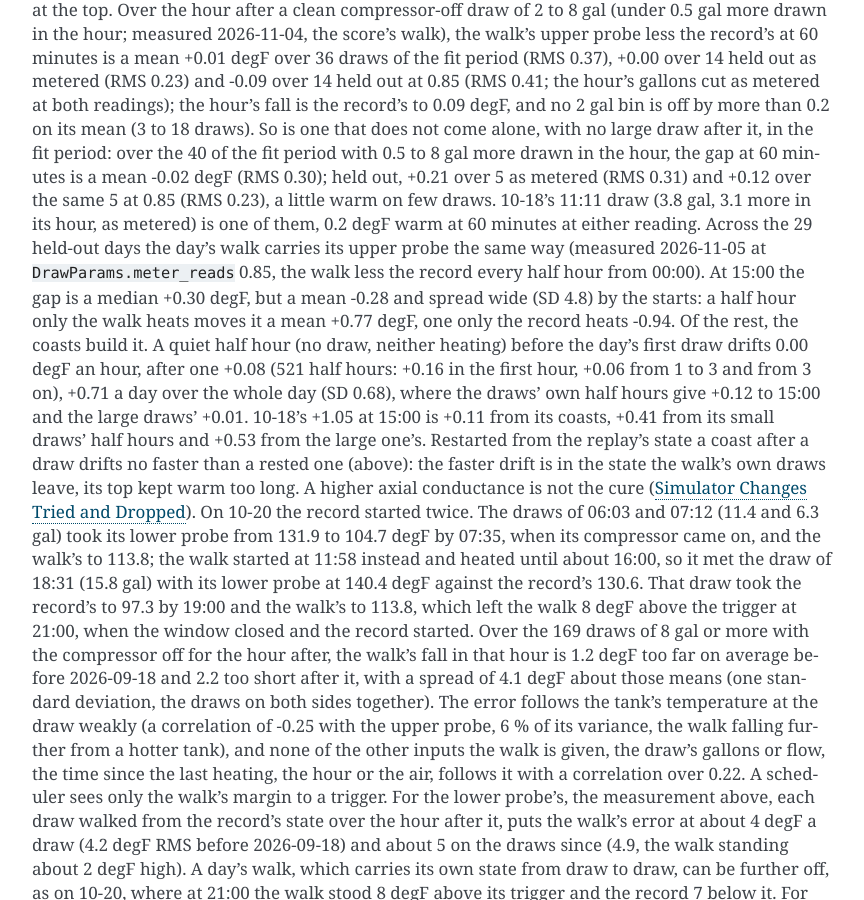
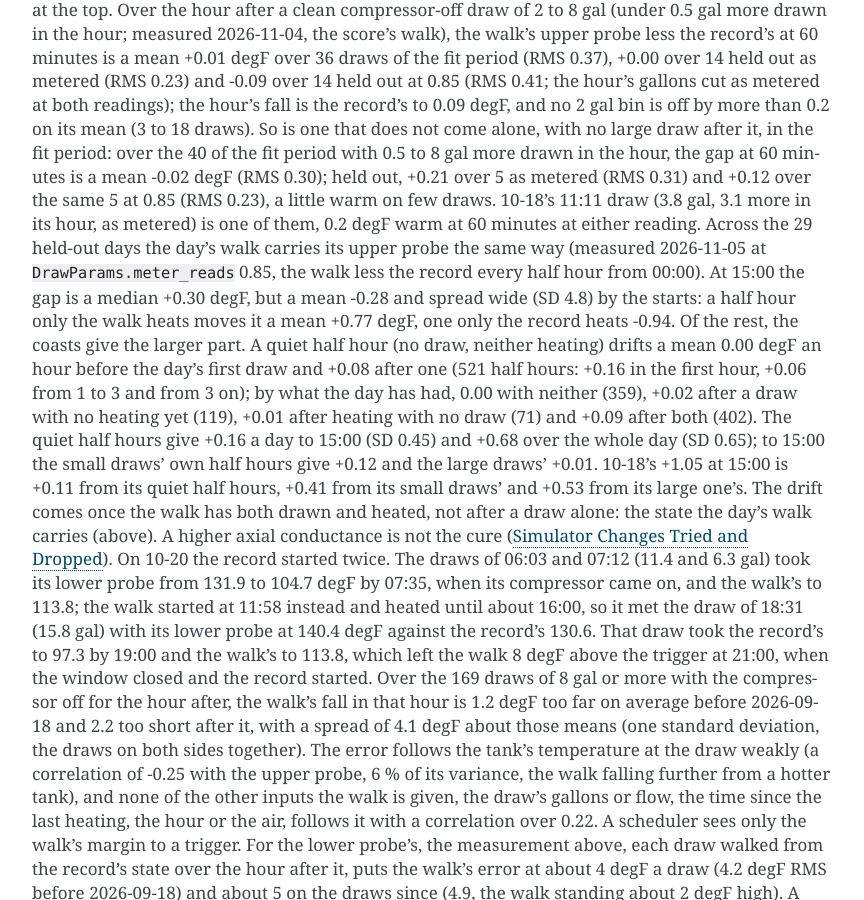
Before and after one commit to eman/nwp500-python, a Sphinx documentation site: the page built from docs/explanation/simulator.rst, in a window 1280 px wide and 900 px high, scrolled down 14413 px. Shown: the whole window, without its empty margins (338-1202 px from the left). Built offline with Sphinx 7.4.7, drawn with Linux system fonts in a browser that asks for light colours.

Commit message:
docs(sim): the drift comes after both a draw and heating; coasts the larger part; conductance figures exact

```diff
--- a/docs/explanation/simulator.rst
+++ b/docs/explanation/simulator.rst
@@ -836,58 +836,60 @@
 every half hour from 00:00). At 15:00 the gap is a median +0.30 degF,
 but a mean -0.28 and spread wide (SD 4.8) by the starts: a half hour
 only the walk heats moves it a mean +0.77 degF, one only the record
-heats -0.94. Of the rest, the coasts build it. A quiet half hour (no
-draw, neither heating) before the day's first draw drifts 0.00 degF an
-hour, after one +0.08 (521 half hours: +0.16 in the first hour, +0.06
-from 1 to 3 and from 3 on), +0.71 a day over the whole day (SD 0.68),
-where the draws' own half hours give +0.12 to 15:00 and the large draws'
-+0.01. 10-18's +1.05 at 15:00 is +0.11 from its coasts, +0.41 from its
-small draws' half hours and +0.53 from the large one's. Restarted from
-the replay's state a coast after a draw drifts no faster than a rested
-one (above): the faster drift is in the state the walk's own draws
-leave, its top kept warm too long. A higher axial conductance is not the
-cure (:doc:`simulator-tried`). On 10-20 the record started twice. The
-draws of 06:03 and 07:12 (11.4 and 6.3 gal) took its lower probe from
-131.9 to 104.7 degF by 07:35, when its compressor came on, and the
-walk's to 113.8; the walk started at 11:58 instead and heated until
-about 16:00, so it met the draw of 18:31 (15.8 gal) with its lower probe
-at 140.4 degF against the record's 130.6. That draw took the record's to
-97.3 by 19:00 and the walk's to 113.8, which left the walk 8 degF above
-the trigger at 21:00, when the window closed and the record started.
-Over the 169 draws of 8 gal or more with the compressor off for the hour
-after, the walk's fall in that hour is 1.2 degF too far on average
-before 2026-09-18 and 2.2 too short after it, with a spread of 4.1 degF
-about those means (one standard deviation, the draws on both sides
-together). The error follows the tank's temperature at the draw weakly
-(a correlation of -0.25 with the upper probe, 6 % of its variance, the
-walk falling further from a hotter tank), and none of the other inputs
-the walk is given, the draw's gallons or flow, the time since the last
-heating, the hour or the air, follows it with a correlation over 0.22. A
-scheduler sees only the walk's margin to a trigger. For the lower
-probe's, the measurement above, each draw walked from the record's state
-over the hour after it, puts the walk's error at about 4 degF a draw
-(4.2 degF RMS before 2026-09-18) and about 5 on the draws since (4.9,
-the walk standing about 2 degF high). A day's walk, which carries its
-own state from draw to draw, can be further off, as on 10-20, where at
-21:00 the walk stood 8 degF above its trigger and the record 7 below it.
-For the upper probe's, which set 10-18's start, the same walk, read at
-the hour's end on those draws, puts the error at about 0.5 degF a draw
-(0.51 RMS) before 2026-09-18 and about 1 (0.97) since, yet on 10-18 the
-walk's upper probe ran 2 degF warm by 20:41. A start the walk calls or
-misses by less than a probe's error a draw should be read as uncertain,
-and after a day of draws a wider margin can be too, as on 10-20, where
-at 21:00 the walk's lower probe stood 15 degF above the record's.
-``sim.start_margins`` gives each coast of a walk its nearest approach to
-each trigger. On the 29 held-out days (measured 2026-11-03 on the same
-params, the draws as metered) the walk placed all but 11 of the record's
-compressor starts within 30 minutes, and 3 of the 11 fell on coasts it
-did not start, 5 on coasts it started at another time and 3 while it was
-heating. By trigger, inside the windows 2 of 23 such coasts: 10-18 at
-the smallest upper margin, 1.8 degF, at the window's close, and 10-24 at
-the fourth smallest, 7.8; for the lower trigger 1 of 24, 10-20 at the
-second smallest, 7.0 degF. The lower margin of 23 of the 24 is read at
-the walk's end, where it stops. Three misses rank the margin; they do
-not fix a threshold.
+heats -0.94. Of the rest, the coasts give the larger part. A quiet half
+hour (no draw, neither heating) drifts a mean 0.00 degF an hour before
+the day's first draw and +0.08 after one (521 half hours: +0.16 in the
+first hour, +0.06 from 1 to 3 and from 3 on); by what the day has had,
+0.00 with neither (359), +0.02 after a draw with no heating yet (119),
++0.01 after heating with no draw (71) and +0.09 after both (402). The
+quiet half hours give +0.16 a day to 15:00 (SD 0.45) and +0.68 over the
+whole day (SD 0.65); to 15:00 the small draws' own half hours give +0.12
+and the large draws' +0.01. 10-18's +1.05 at 15:00 is +0.11 from its
+quiet half hours, +0.41 from its small draws' and +0.53 from its large
+one's. The drift comes once the walk has both drawn and heated, not
+after a draw alone: the state the day's walk carries (above). A higher
+axial conductance is not the cure (:doc:`simulator-tried`). On 10-20 the
+record started twice. The draws of 06:03 and 07:12 (11.4 and 6.3 gal)
+took its lower probe from 131.9 to 104.7 degF by 07:35, when its
+compressor came on, and the walk's to 113.8; the walk started at 11:58
+instead and heated until about 16:00, so it met the draw of 18:31 (15.8
+gal) with its lower probe at 140.4 degF against the record's 130.6. That
+draw took the record's to 97.3 by 19:00 and the walk's to 113.8, which
+left the walk 8 degF above the trigger at 21:00, when the window closed
+and the record started. Over the 169 draws of 8 gal or more with the
+compressor off for the hour after, the walk's fall in that hour is 1.2
+degF too far on average before 2026-09-18 and 2.2 too short after it,
+with a spread of 4.1 degF about those means (one standard deviation, the
+draws on both sides together). The error follows the tank's temperature
+at the draw weakly (a correlation of -0.25 with the upper probe, 6 % of
+its variance, the walk falling further from a hotter tank), and none of
+the other inputs the walk is given, the draw's gallons or flow, the time
+since the last heating, the hour or the air, follows it with a
+correlation over 0.22. A scheduler sees only the walk's margin to a
+trigger. For the lower probe's, the measurement above, each draw walked
+from the record's state over the hour after it, puts the walk's error at
+about 4 degF a draw (4.2 degF RMS before 2026-09-18) and about 5 on the
+draws since (4.9, the walk standing about 2 degF high). A day's walk,
+which carries its own state from draw to draw, can be further off, as on
+10-20, where at 21:00 the walk stood 8 degF above its trigger and the
+record 7 below it. For the upper probe's, which set 10-18's start, the
+same walk, read at the hour's end on those draws, puts the error at
+about 0.5 degF a draw (0.51 RMS) before 2026-09-18 and about 1 (0.97)
+since, yet on 10-18 the walk's upper probe ran 2 degF warm by 20:41. A
+start the walk calls or misses by less than a probe's error a draw
+should be read as uncertain, and after a day of draws a wider margin can
+be too, as on 10-20, where at 21:00 the walk's lower probe stood 15 degF
+above the record's. ``sim.start_margins`` gives each coast of a walk its
+nearest approach to each trigger. On the 29 held-out days (measured
+2026-11-03 on the same params, the draws as metered) the walk placed all
+but 11 of the record's compressor starts within 30 minutes, and 3 of the
+11 fell on coasts it did not start, 5 on coasts it started at another
+time and 3 while it was heating. By trigger, inside the windows 2 of 23
+such coasts: 10-18 at the smallest upper margin, 1.8 degF, at the
+window's close, and 10-24 at the fourth smallest, 7.8; for the lower
+trigger 1 of 24, 10-20 at the second smallest, 7.0 degF. The lower
+margin of 23 of the 24 is read at the walk's end, where it stops. Three
+misses rank the margin; they do not fix a threshold.
 
 The lower probe's error after a large draw falls into two sets of days,
 not the fit's split (measured 2026-11-02 on the same 169 draws, walked
```
Also changed, not shown: docs/explanation/simulator-tried.rst (+17 -16 lines).
